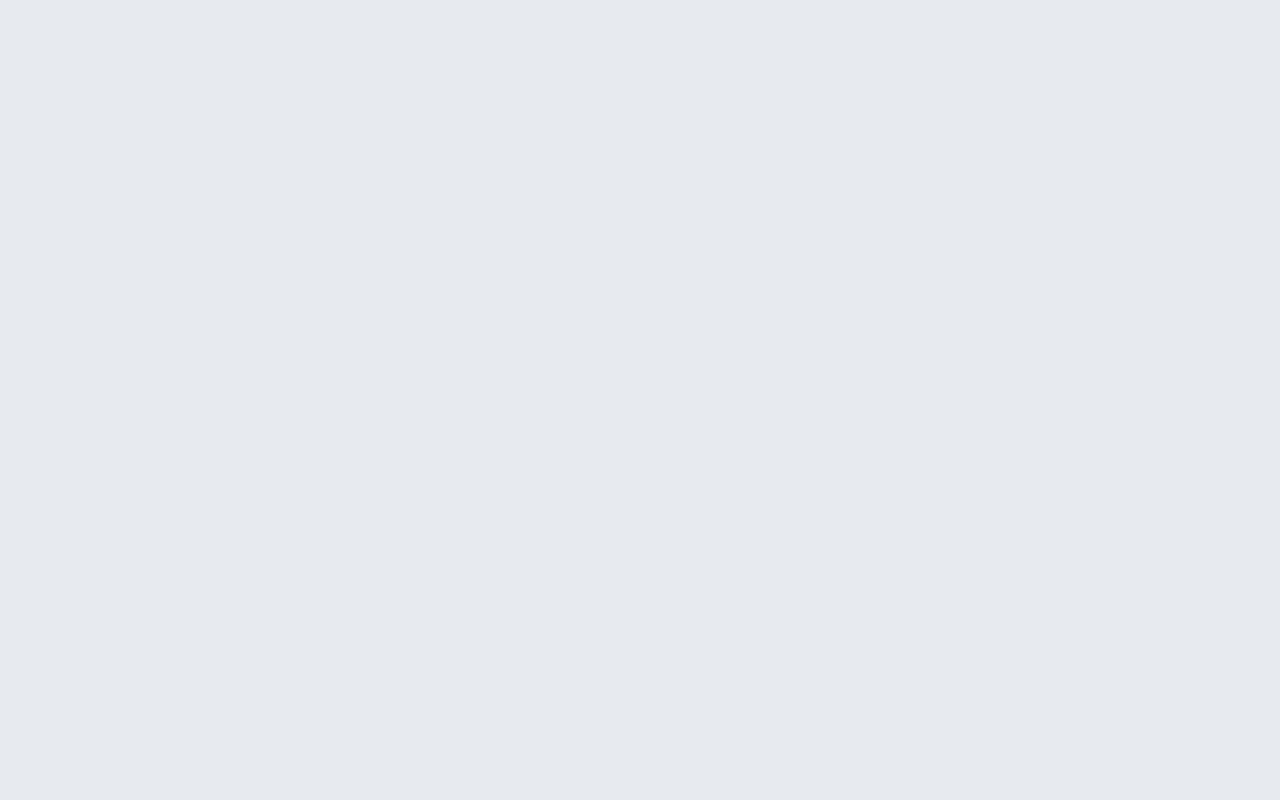
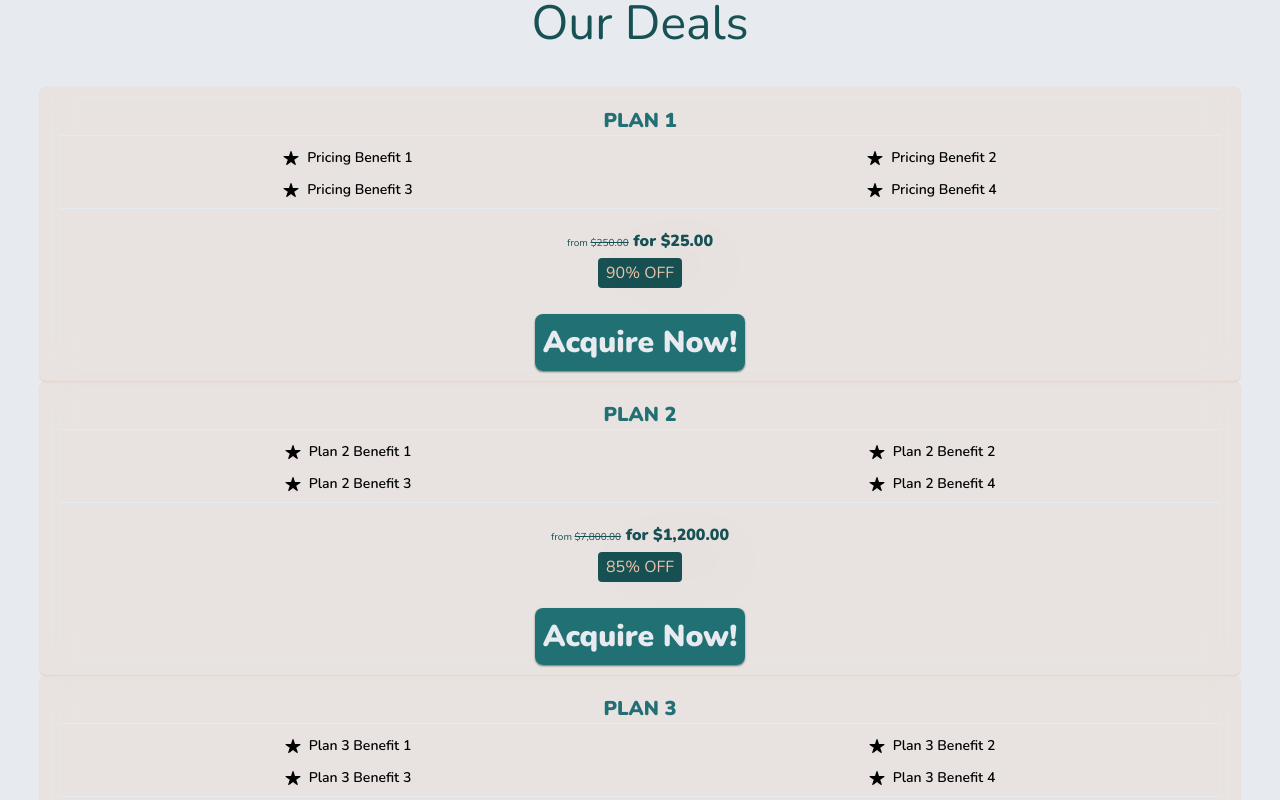
Before and after one commit to araujoarthur/logit-mainpage, a React (Vite) app: page / in a window 1280 px wide. Shown: the part 1600-2400 px from the top of the page. Before the commit the page ends 1583 px from the top, so only its background shows below. Built offline with nearby package versions, Linux system fonts and the light colour scheme.

Commit message:
Upgraded interface with pricing section

```diff
--- a/src/App.jsx
+++ b/src/App.jsx
@@ -4,6 +4,7 @@ import './App.css'
 import Header from './Header.jsx'
 import ContentBox from './ContentBox'
 import ButtonBox from './ButtonBox'
+import PricingGrid, { PricingBox, PlanBenefits, PlanBenefit, PurchaseBox } from './PricingGrid'
 import { IoRocket, IoHelpCircle } from 'react-icons/io5'
 import './index.css'
 
@@ -33,7 +34,60 @@ class App extends React.Component {
         <ButtonBox passRef={ this.references.Login } id="loginbox" background="icewhite" shadow="lg" shadowColor="salmonpink" icon={<IoRocket />} href="#">To The App!</ButtonBox>
         <ButtonBox passRef={ this.references.SignUp } id="signupbox" background="aquagreen" textColor="darkpetrol" buttonBackground="salmonpink" shadow="lg" shadowColor="limegreenFaded" icon={<IoRocket />} href="#">Create an Account!</ButtonBox>
         <ButtonBox passRef={ this.references.Documentation } id="documentationbox" background="salmonpink" buttonBackground="aquagreen" textColor="icewhite" shadow="lg" shadowColor="darkpetrol" icon={ <IoHelpCircle /> }>Read the Documentation</ButtonBox>
-        <div passRef={ this.references.Pricing }>Pricing</div>
+        <PricingGrid id="pricingbox" columns='3' gap='3' passRef={ this.references.Pricing }>
+
+          <PricingBox planName="Plan 1" purchaseBox={<PurchaseBox priceFrom={25000} priceFor={2500} discountPercent={true} locale='en-US' currency='USD' />}>
+            <PlanBenefits>
+              <PlanBenefit>
+                Pricing Benefit 1
+              </PlanBenefit>
+              <PlanBenefit>
+                Pricing Benefit 2
+              </PlanBenefit>
+              <PlanBenefit>
+                Pricing Benefit 3
+              </PlanBenefit>
+              <PlanBenefit>
+                Pricing Benefit 4
+              </PlanBenefit>
+            </PlanBenefits>
+          </PricingBox>
+
+          <PricingBox planName="Plan 2" purchaseBox={<PurchaseBox priceFrom={780000} priceFor={120000} discountPercent={true} locale='en-US' currency='USD' />}>
+            <PlanBenefits>
+              <PlanBenefit>
+                Plan 2 Benefit 1
+              </PlanBenefit>
+              <PlanBenefit>
+                Plan 2 Benefit 2
+              </PlanBenefit>
+              <PlanBenefit>
+                Plan 2 Benefit 3
+              </PlanBenefit>
+              <PlanBenefit>
+                Plan 2 Benefit 4
+              </PlanBenefit>
+            </PlanBenefits>
+          </PricingBox>
+
+          <PricingBox planName="Plan 3" purchaseBox={<PurchaseBox priceFor={120000} locale='en-US' currency='USD' />}>
+            <PlanBenefits>
+              <PlanBenefit>
+                Plan 3 Benefit 1
+              </PlanBenefit>
+              <PlanBenefit>
+                Plan 3 Benefit 2
+              </PlanBenefit>
+              <PlanBenefit>
+                Plan 3 Benefit 3
+              </PlanBenefit>
+              <PlanBenefit>
+                Plan 3 Benefit 4
+              </PlanBenefit>
+            </PlanBenefits>
+          </PricingBox>
+        </PricingGrid>
+        <h2 className='pt-10 text-5xl bg-icewhite text-darkpetrol font-nunito text-center'>... or build your own plan! </h2>
       </>
     );
   }
--- a/src/Header.jsx
+++ b/src/Header.jsx
@@ -107,10 +107,10 @@ class Navbar extends React.Component {
         let isFixed = false;
         document.addEventListener("scroll", () => {
             if (window.pageYOffset >= offsetTop && isFixed == false) {
-                navRef.classList.add('w-full', 'top-0', 'fixed');
+                navRef.classList.add('w-full', 'top-0', 'fixed', 'z-50');
                 isFixed = true;
             } else if (window.pageYOffset <= offsetTop && isFixed == true) {
-                navRef.classList.remove('w-full', 'top-0', 'fixed');
+                navRef.classList.remove('w-full', 'top-0', 'fixed', 'z-50');
                 isFixed = false;
             }
 
--- /dev/null
+++ b/src/PricingGrid.jsx
@@ -0,0 +1,113 @@
+import React from 'react'
+import { IoStar } from 'react-icons/io5';
+import IconWrapper from './IconWrapper';
+
+
+
+
+function formatMoney(cents, locale='pt-BR', styleObject = {style:'currency', currency:'BRL', currencySign:'standard'}) {
+
+    return (cents/100).toLocaleString(locale, styleObject)
+}
+
+export default class PricingGrid extends React.Component {
+    constructor(props) {
+        super(props);
+    }
+
+    render() {
+        const { columns, gap } = this.props;
+        return(
+            <>
+                <h2 className="pt-10 text-5xl bg-icewhite text-darkpetrol font-nunito text-center">Our Deals</h2>
+                <div ref={this.props.passRef} className={`bg-icewhite items-center justify-center justify-items-center p-10 grid grid-cols-1 md:grid-cols-${columns ? columns : '3'} gap-0 md:gap-${gap ? gap : '2'}`} id={this.props.id}>
+                    {this.props.children}
+                </div>
+            </>
+        )
+    }
+}
+
+export class PricingBox extends React.Component {
+    constructor(props) {
+        super(props);
+    }
+
+    render() {
+        const { planName, planPrice, planPeriod } = this.props;
+        return (
+        <div className="mb-4 z-0 md:mb-0 h-full w-full shadow-sm shadow-salmonpink rounded-md p-5 bg-salmonpink bg-opacity-20 backdrop-blur-lg">
+            <h1 className="text-center font-black text-petrol text-xl font-nunito">{ planName.toUpperCase() }</h1>
+            <hr className="mb-2 border-icewhite"/>
+            {this.props.children}
+            <hr className="mb-2 mt-2 border-icewhite"/>
+            {this.props.purchaseBox}
+        </div>
+        );
+    }
+}
+
+export class PlanBenefits extends React.Component {
+
+    render() {
+        return (
+            <div className={`grid z-0 grid-cols-1 md:grid-cols-2 md:gap-2 `}> {/* Plan Benefits Component */}
+                 {this.props.children}
+            </div>
+        );
+    }
+
+}
+
+export class PlanBenefit extends React.Component {
+    render() {
+        return (
+        <div className="text-center z-0">
+            <IconWrapper className="text-palidyellow drop-shadow-sm mr-2" icon={<IoStar />}/><span className="align-middle text-sm font-semibold text-darkerpetrol font-nunito">{this.props.children}</span>
+        </div>
+        );
+    }
+}
+
+export class PlanPrice extends React.Component {
+    render() {
+            const { priceFrom, priceFor, discountPercent = false, locale = 'pt-BR', currency = 'BRL'} = this.props;
+            const styleObj = {style:'currency', currency}
+        return (
+
+            <div className='mt-5 text-center text-darkpetrol z-0 font-nunito'>
+                <span className={`block ${this.props.discountPercent ? 'mb-2' : ''}`.trim()}>
+                    { priceFrom && <span className='text-[10px]'>
+                        from <span className='line-through'>{(locale && currency) ? formatMoney(priceFrom, locale, styleObj) : formatMoney(priceFrom)}</span>
+                    </span> }
+                    <span className='font-black drop-shadow-2xl'> for {(locale && currency) ? formatMoney(priceFor, locale, styleObj) : formatMoney(priceFor)}</span>
+                </span>
+                {discountPercent && <span className='bg-darkpetrol py-1 px-2 rounded text-salmonpink'>{((priceFrom - priceFor)/(priceFrom)).toLocaleString('pt-BR', {style:'percent'})} OFF</span>}
+            </div>
+        );
+    }
+}
+
+export class PurchaseBox extends React.Component {
+    constructor(props) {
+        super(props);
+        this.state = {
+            priceFrom: this.props.priceFrom,
+            priceFor: this.props.priceFor,
+            planIdentifier: this.props.planIdentifier
+        }
+    }
+    render() {
+        const { priceFrom, priceFor, discountPercent = false, locale = 'pt-BR', currency = 'BRL'} = this.props;
+
+        return (
+            <>
+                <PlanPrice priceFrom={priceFrom} priceFor={priceFor} discountPercent={discountPercent} locale={locale} currency={currency}/>
+                <div className='block mt-10 text-center'>
+                    <span role={'button'} className='p-2 bg-petrol font-black text-3xl font-nunito text-icewhite rounded-lg shadow-sm shadow-limegreenFaded'>Acquire Now!</span>
+                </div>
+            </>
+        );
+
+    }
+}
```
